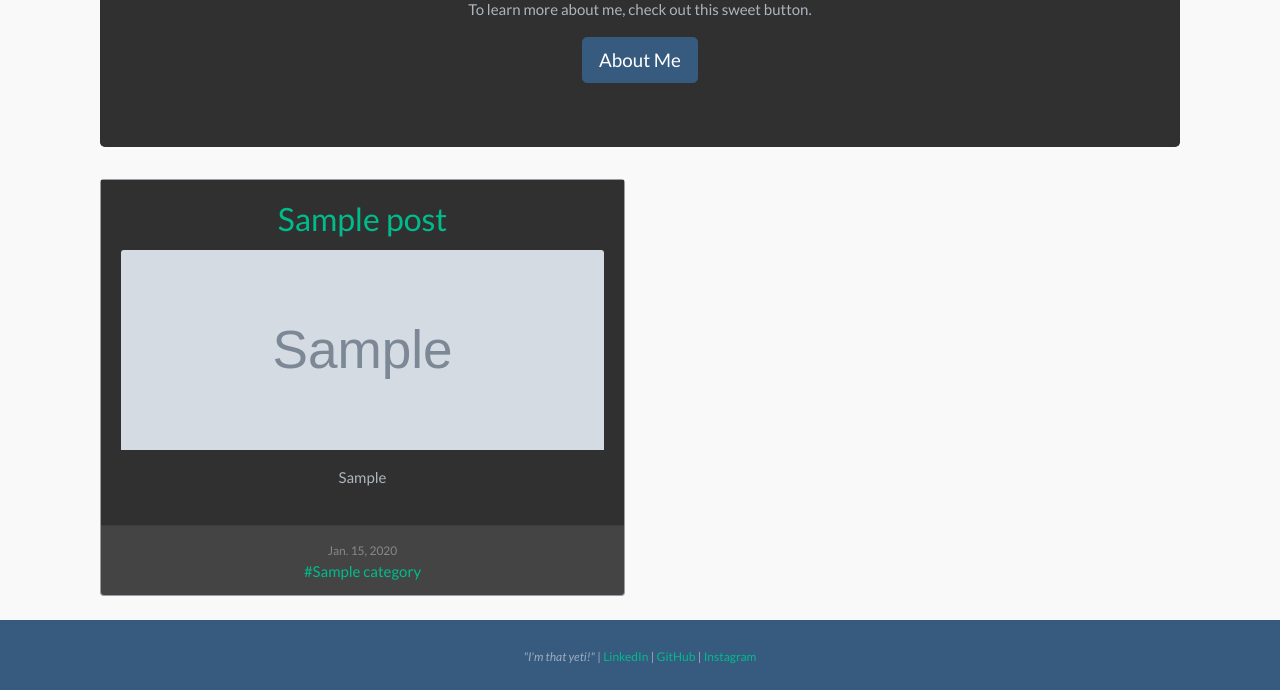
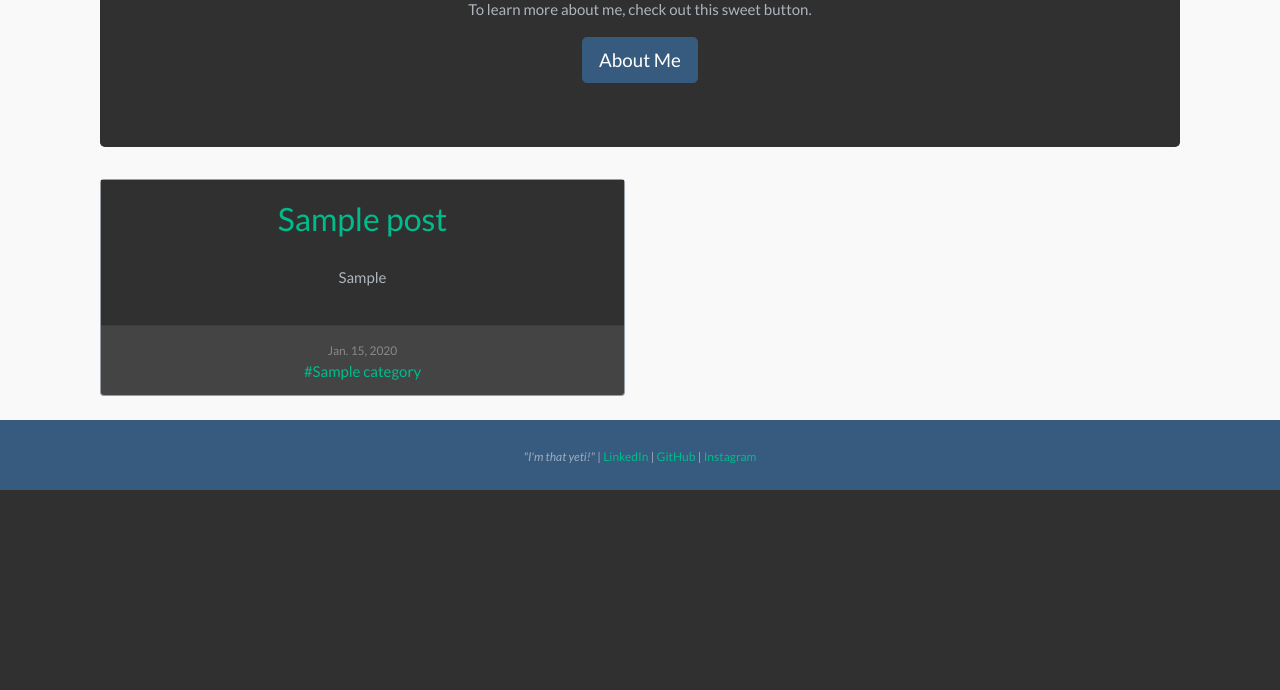
Before and after one commit to matthewkdies/website_v2, a Django app: page / in a window 1280 px wide. Shown: the part 514-1204 px from the top of the page. After the commit the page ends 1004 px from the top, so only its background shows below. Run offline with Django 4.2, Linux system fonts and the light colour scheme; tables that the repository leaves empty hold one stand-in row (values such as "Sample post"); grey boxes marked "Sample" are stand-in pictures; some libraries are stand-ins or nearby versions.

Commit message:
Removing image from home page.

```diff
--- a/website_v2/templates/pages/home.html
+++ b/website_v2/templates/pages/home.html
@@ -21,7 +21,6 @@
 					<div class="card-body bg-dark">
 						<h3 class="card-title text-center">
 							<a href="{% url 'blog-detail' post.slug %}">{{ post.title }}</a></h3>
-							<img style="height: 200px; width: 100%; display: block;" src="{{ post.image.url }}" class="card-img-top" alt="...">
 						<p class="card-text text-center p-3">{{ post.overview }}</p>
 					</div>
 					<div class="card-footer text-center">
```
